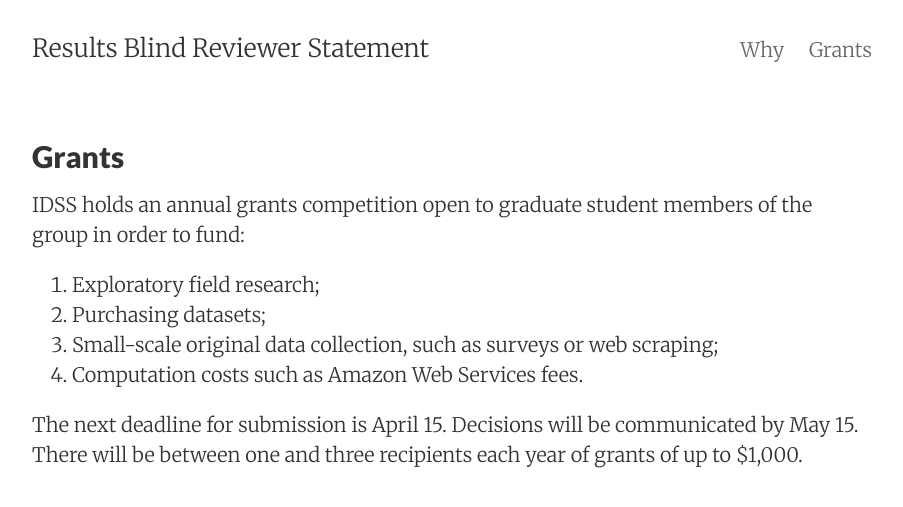
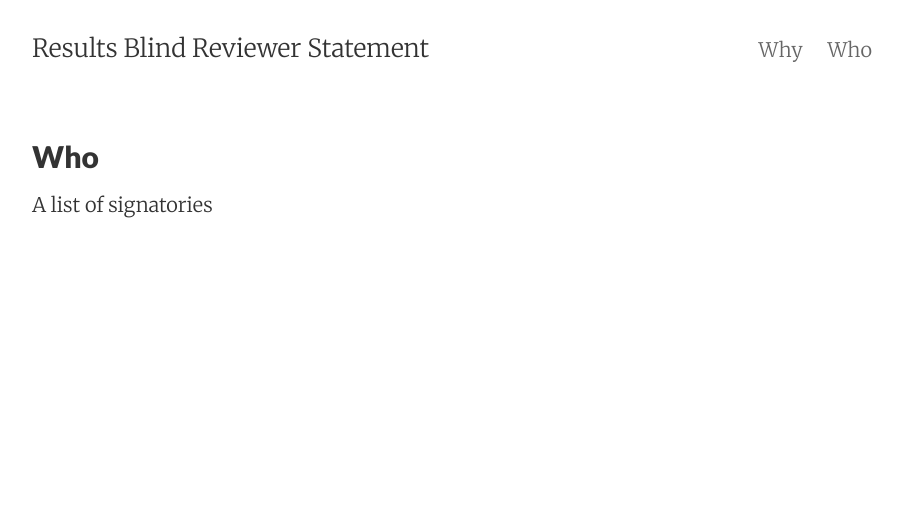
Before and after one commit to graemeblair/resultsblind, a Jekyll site: the page built from signatures.md, in a window 1280 px wide. Shown: the top 507 px of the page, without its empty margins (188-1091 px from the left). Built offline with Jekyll 4.4.1, drawn with Linux system fonts in a browser that asks for light colours.

Commit message:
Update signatures.md

```diff
--- a/signatures.md
+++ b/signatures.md
@@ -1,15 +1,8 @@
 ---
 layout: page
-title: Grants
-permalink: /grants/
+title: Who
+permalink: /who/
 tags: nav
 ---
 
-IDSS holds an annual grants competition open to graduate student members of the group in order to fund:
-
-1. Exploratory field research;
-2. Purchasing datasets;
-3. Small-scale original data collection, such as surveys or web scraping;
-4. Computation costs such as Amazon Web Services fees.
-
-The next deadline for submission is April 15. Decisions will be communicated by May 15. There will be between one and three recipients each year of grants of up to $1,000.
+A list of signatories
```
